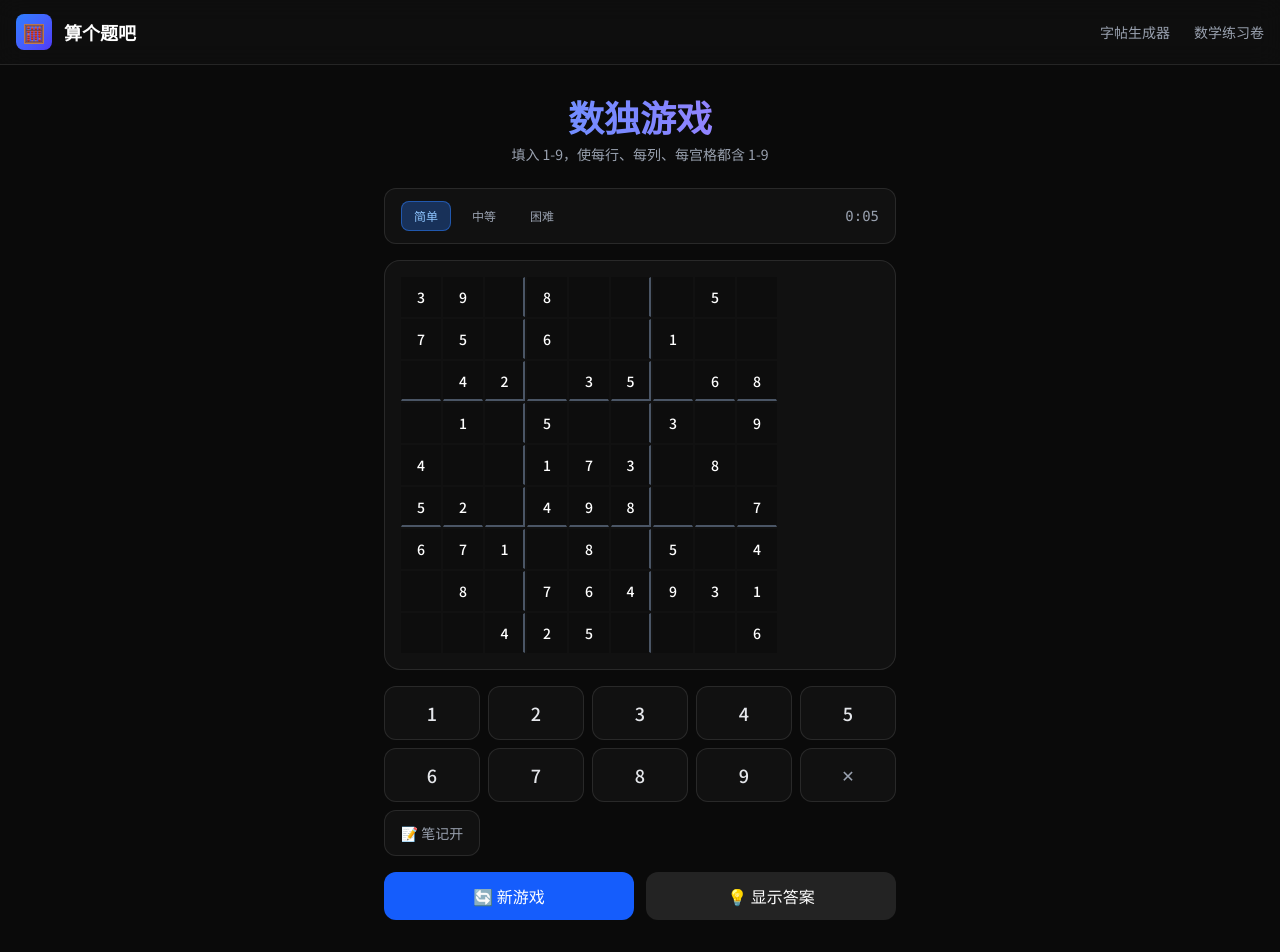
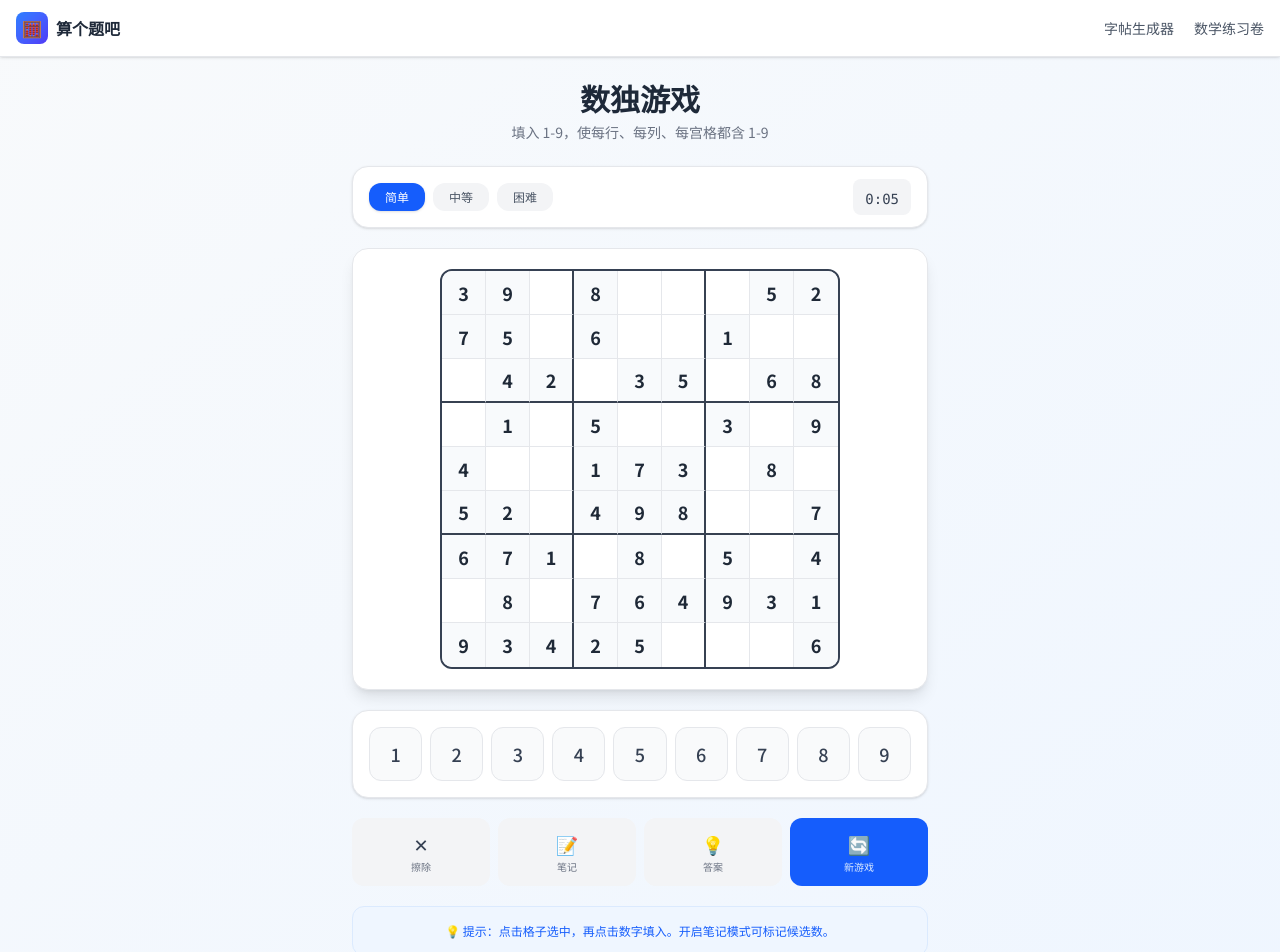
Before and after one commit to jm6-lang/math-worksheet, a Next.js app: page /tools/sudoku in a window 1280 px wide. Shown: the top 952 px of the page. Built offline with nearby package versions, Linux system fonts and the light colour scheme.

Commit message:
feat: 数独游戏-优化布局更美观

```diff
--- a/app/tools/sudoku/page.tsx
+++ b/app/tools/sudoku/page.tsx
@@ -1,6 +1,6 @@
 'use client';
 
-import { useState, useEffect, useCallback, useRef } from 'react';
+import { useState, useEffect, useCallback } from 'react';
 
 type Difficulty = 'easy' | 'medium' | 'hard';
 type CellValue = number | null;
@@ -16,7 +16,6 @@ function shuffle<T>(arr: T[]): T[] {
 }
 
 function generateSudoku(difficulty: Difficulty): { puzzle: Grid; solution: number[][] } {
-  // Fill grid with backtracking
   const grid: number[][] = Array.from({ length: 9 }, () => Array(9).fill(0));
 
   function isValid(g: number[][], row: number, col: number, num: number): boolean {
@@ -54,7 +53,7 @@ function generateSudoku(difficulty: Difficulty): { puzzle: Grid; solution: numbe
   fill(grid);
   const solution = grid.map(r => [...r]);
 
-  const removals: Record<Difficulty, number> = { easy: 35, medium: 45, hard: 54 };
+  const removals: Record<Difficulty, number> = { easy: 32, medium: 42, hard: 52 };
   const toRemove = removals[difficulty];
   const puzzle: Grid = grid.map(r => [...r]);
   const positions = shuffle(Array.from({ length: 81 }, (_, i) => [Math.floor(i / 9), i % 9] as [number, number]));
@@ -112,7 +111,7 @@ export default function SudokuPage() {
     return () => clearInterval(id);
   }, [isPlaying]);
 
-  const checkErrors = (g: Grid, er: Set<string>) => {
+  const checkErrors = useCallback((g: Grid) => {
     const ne = new Set<string>();
     for (let i = 0; i < 9; i++) {
       for (let j = 0; j < 9; j++) {
@@ -130,157 +129,165 @@ export default function SudokuPage() {
         }
       }
     }
-    er !== undefined && setErrors(ne);
+    setErrors(ne);
     return ne;
-  };
+  }, []);
 
-  const placeNumber = (num: number) => {
+  const placeNumber = useCallback((num: number) => {
     if (!selected || !isPlaying) return;
     const [r, c] = selected;
-    if (puzzle[r][c] !== null) return;
+    if (puzzle.length === 0 || puzzle[r][c] !== null) return;
 
-    const newGrid = userGrid.map(row => [...row]);
-    const newNotes = notes.map(row => row.map(cell => [...cell]));
-
+    setUserGrid(prev => {
+      const newGrid = prev.map(row => [...row]);
       if (notesMode) {
-      newNotes[r][c][num] = !newNotes[r][c][num];
-      setNotes(newNotes);
-    } else {
+        setNotes(n => {
+          const nn = n.map(row => row.map(cell => [...cell]));
+          nn[r][c][num] = !nn[r][c][num];
+          return nn;
+        });
+        return prev;
+      }
       newGrid[r][c] = num;
-      newNotes[r][c].fill(false);
-      setUserGrid(newGrid);
-      const ne = checkErrors(newGrid, errors);
-
+      const ne = checkErrors(newGrid);
       if (newGrid.every(row => row.every(cell => cell !== null)) && ne.size === 0) {
         setIsWon(true);
         setIsPlaying(false);
       }
-    }
-  };
+      return newGrid;
+    });
+  }, [selected, isPlaying, puzzle, notesMode, checkErrors]);
 
-  const eraseCell = () => {
-    if (!selected || !isPlaying) return;
+  const eraseCell = useCallback(() => {
+    if (!selected || !isPlaying || puzzle.length === 0) return;
     const [r, c] = selected;
     if (puzzle[r][c] !== null) return;
-    const newGrid = userGrid.map(row => [...row]);
+    setUserGrid(prev => {
+      const newGrid = prev.map(row => [...row]);
       newGrid[r][c] = null;
-    setUserGrid(newGrid);
+      return newGrid;
+    });
     setErrors(new Set());
-  };
+  }, [selected, isPlaying, puzzle]);
 
-  const getCellValue = (r: number, c: number) => {
-    if (showSolution) return solution[r][c];
-    return userGrid[r][c];
-  };
-
-  const isGiven = (r: number, c: number) => puzzle[r][c] !== null;
-
+  const getCellValue = (r: number, c: number) => showSolution ? solution[r]?.[c] : userGrid[r]?.[c];
+  const isGiven = (r: number, c: number) => puzzle.length > 0 && puzzle[r]?.[c] !== null;
   const isHighlighted = (r: number, c: number) => {
     if (!selected) return false;
     const [sr, sc] = selected;
     return r === sr || c === sc || (Math.floor(r / 3) === Math.floor(sr / 3) && Math.floor(c / 3) === Math.floor(sc / 3));
   };
 
-  const getCellErrors = (r: number, c: number) => errors.has(`${r}-${c}`);
-
-  // Handle empty state during SSR
+  // SSR guard
   if (puzzle.length === 0) {
     return (
-      <div className="min-h-screen bg-[#0a0a0a] text-white flex items-center justify-center">
+      <div className="min-h-screen bg-gray-100 flex items-center justify-center">
         <div className="text-center">
-          <div className="w-12 h-12 bg-gradient-to-br from-blue-500 to-indigo-600 rounded-xl flex items-center justify-center text-2xl mx-auto mb-4">🧮</div>
-          <p className="text-gray-400">加载中...</p>
+          <div className="w-14 h-14 bg-gradient-to-br from-blue-500 to-indigo-600 rounded-2xl flex items-center justify-center text-2xl mx-auto mb-4 shadow-lg">🧮</div>
+          <p className="text-gray-500">加载中...</p>
         </div>
       </div>
     );
   }
 
   return (
-    <div className="min-h-screen bg-[#0a0a0a] text-white">
+    <div className="min-h-screen bg-gradient-to-br from-slate-50 to-blue-50">
       {/* Nav */}
-      <nav className="fixed top-0 left-0 right-0 z-50 bg-[#0f0f0f]/90 backdrop-blur-md border-b border-white/10">
-        <div className="max-w-7xl mx-auto px-4 h-16 flex items-center justify-between">
-          <a href="/" className="flex items-center gap-3 hover:opacity-80 transition-opacity">
-            <div className="w-9 h-9 bg-gradient-to-br from-blue-500 to-indigo-600 rounded-lg flex items-center justify-center text-lg">🧮</div>
-            <span className="text-lg font-bold text-white">算个题吧</span>
+      <nav className="fixed top-0 left-0 right-0 z-50 bg-white/95 backdrop-blur-md border-b border-gray-200 shadow-sm">
+        <div className="max-w-7xl mx-auto px-4 h-14 flex items-center justify-between">
+          <a href="/" className="flex items-center gap-2 hover:opacity-80 transition-opacity">
+            <div className="w-8 h-8 bg-gradient-to-br from-blue-500 to-indigo-600 rounded-lg flex items-center justify-center text-base">🧮</div>
+            <span className="text-base font-bold text-gray-800">算个题吧</span>
           </a>
-          <div className="flex items-center gap-6">
-            <a href="/tools/calligraphy" className="text-sm text-gray-400 hover:text-white transition-colors">字帖生成器</a>
-            <a href="/" className="text-sm text-gray-400 hover:text-white transition-colors">数学练习卷</a>
+          <div className="flex items-center gap-5">
+            <a href="/tools/calligraphy" className="text-sm text-gray-600 hover:text-blue-600 transition-colors">字帖生成器</a>
+            <a href="/" className="text-sm text-gray-600 hover:text-blue-600 transition-colors">数学练习卷</a>
           </div>
         </div>
       </nav>
 
-      <div className="pt-24 pb-16 px-4">
-        <div className="max-w-lg mx-auto">
-          {/* Hero */}
+      <div className="pt-20 pb-12 px-4">
+        <div className="max-w-xl mx-auto">
+          {/* Header */}
           <div className="text-center mb-6">
-            <h1 className="text-4xl font-bold bg-gradient-to-r from-blue-400 via-indigo-400 to-purple-400 bg-clip-text text-transparent mb-2">
-              数独游戏
-            </h1>
-            <p className="text-gray-400 text-sm">填入 1-9，使每行、每列、每宫格都含 1-9</p>
+            <h1 className="text-3xl font-bold text-gray-800 mb-1.5">数独游戏</h1>
+            <p className="text-gray-500 text-sm">填入 1-9，使每行、每列、每宫格都含 1-9</p>
           </div>
 
-          {/* Win banner */}
+          {/* Win Banner */}
           {isWon && (
-            <div className="bg-green-500/20 border border-green-500/40 rounded-2xl p-4 mb-4 text-center">
-              <p className="text-green-400 text-xl font-bold mb-1">🎉 恭喜通关！</p>
-              <p className="text-gray-400 text-sm">用时 {fmtTime(timer)}</p>
+            <div className="bg-gradient-to-r from-green-500 to-emerald-500 rounded-2xl p-5 mb-5 text-center text-white shadow-lg">
+              <p className="text-xl font-bold mb-1">🎉 恭喜通关！</p>
+              <p className="text-green-100 text-sm">用时 {fmtTime(timer)}</p>
             </div>
           )}
 
-          {/* Top bar */}
-          <div className="flex items-center justify-between mb-4 bg-[#111] rounded-xl border border-white/10 px-4 py-3">
+          {/* Control Bar */}
+          <div className="bg-white rounded-2xl border border-gray-200 shadow-sm px-4 py-3 mb-5 flex items-center justify-between">
             <div className="flex gap-2">
               {(['easy', 'medium', 'hard'] as Difficulty[]).map(d => (
                 <button
                   key={d}
-                  onClick={() => { setDifficulty(d); }}
-                  className={`px-3 py-1.5 rounded-lg text-xs font-medium transition-colors ${
-                    difficulty === d ? 'bg-blue-500/30 text-blue-300 border border-blue-500/50' : 'text-gray-400 hover:text-white border border-transparent'
+                  onClick={() => setDifficulty(d)}
+                  className={`px-4 py-1.5 rounded-xl text-xs font-medium transition-all ${
+                    difficulty === d
+                      ? 'bg-blue-600 text-white shadow-sm'
+                      : 'bg-gray-100 text-gray-600 hover:bg-gray-200'
                   }`}
                 >
                   {{ easy: '简单', medium: '中等', hard: '困难' }[d]}
                 </button>
               ))}
             </div>
-            <div className="text-gray-400 text-sm font-mono">{fmtTime(timer)}</div>
+            <div className="flex items-center gap-3">
+              <div className="bg-gray-100 rounded-lg px-3 py-1.5">
+                <span className="text-gray-700 text-sm font-mono">{fmtTime(timer)}</span>
+              </div>
+            </div>
           </div>
 
-          {/* Grid */}
-          <div className="bg-[#111] rounded-2xl border border-white/10 p-4 mb-4">
-            <div className="inline-grid gap-[2px]" style={{ gridTemplateColumns: 'repeat(9, 1fr)' }}>
+          {/* Game Board */}
+          <div className="bg-white rounded-2xl border border-gray-200 shadow-lg p-5 mb-5">
+            <div className="flex justify-center">
+              <div className="inline-grid gap-0 rounded-xl overflow-hidden border-2 border-gray-700" style={{ gridTemplateColumns: 'repeat(9, 1fr)' }}>
                 {Array.from({ length: 81 }, (_, idx) => {
                   const r = Math.floor(idx / 9), c = idx % 9;
                   const val = getCellValue(r, c);
                   const given = isGiven(r, c);
                   const sel = selected && selected[0] === r && selected[1] === c;
                   const hl = isHighlighted(r, c);
-                const err = getCellErrors(r, c);
-                const cellNotes = notes[r][c];
-                const hasNotes = cellNotes.some(n => n);
+                  const err = errors.has(`${r}-${c}`);
+                  const cellNotes = notes[r]?.[c];
+                  const hasNotes = cellNotes?.some(n => n);
+                  const cellSize = 44;
 
                   return (
                     <button
                       key={idx}
                       onClick={() => setSelected([r, c])}
-                    className={`
-                      w-9 h-9 sm:w-10 sm:h-10 flex items-center justify-center text-sm font-medium transition-colors
-                      relative
-                      ${sel ? 'bg-blue-500/60 text-white z-10' : hl ? 'bg-white/10 text-white' : 'bg-[#0d0d0d] text-gray-200'}
-                      ${err ? 'text-red-400' : ''}
-                      ${given && !sel ? 'font-bold text-white' : ''}
-                      border border-transparent
-                      ${c === 2 || c === 5 ? 'border-r-2 border-r-gray-600' : ''}
-                      ${r === 2 || r === 5 ? 'border-b-2 border-b-gray-600' : ''}
-                    `}
+                      className="relative flex items-center justify-center font-medium transition-colors"
+                      style={{
+                        width: cellSize,
+                        height: cellSize,
+                        background: sel ? '#3b82f6' : hl ? '#eff6ff' : given ? '#f8fafc' : '#ffffff',
+                        borderRight: c === 2 || c === 5 ? '2px solid #374151' : c === 8 ? 'none' : '1px solid #e5e7eb',
+                        borderBottom: r === 2 || r === 5 ? '2px solid #374151' : r === 8 ? 'none' : '1px solid #e5e7eb',
+                      }}
                     >
-                    {val !== null ? (
-                      <span className={`${given ? '' : 'text-blue-300'}`}>{val}</span>
+                      {val !== null && val !== undefined ? (
+                        <span
+                          className={`text-lg ${given ? 'text-gray-800 font-bold' : 'text-blue-600'}`}
+                          style={{ color: err ? '#ef4444' : given ? '#1f2937' : '#2563eb' }}
+                        >
+                          {val}
+                        </span>
                       ) : hasNotes ? (
-                      <div className="grid grid-cols-3 gap-px w-full h-full p-0.5">
+                        <div className="grid grid-cols-3 gap-0 w-full h-full p-0.5">
                           {Array.from({ length: 9 }, (_, ni) => (
-                          <span key={ni} className={`text-[7px] text-center leading-none ${cellNotes[ni + 1] ? 'text-gray-500' : 'text-transparent'}`}>
+                            <span
+                              key={ni}
+                              className={`text-[8px] text-center leading-none ${cellNotes[ni + 1] ? 'text-gray-400' : 'text-transparent'}`}
+                            >
                               {ni + 1}
                             </span>
                           ))}
@@ -291,48 +298,62 @@ export default function SudokuPage() {
                 })}
               </div>
             </div>
+          </div>
 
-          {/* Number pad */}
-          <div className="grid grid-cols-5 gap-2 mb-4">
+          {/* Number Pad */}
+          <div className="bg-white rounded-2xl border border-gray-200 shadow-sm p-4 mb-5">
+            <div className="grid grid-cols-9 gap-2">
               {[1, 2, 3, 4, 5, 6, 7, 8, 9].map(n => (
                 <button
                   key={n}
                   onClick={() => placeNumber(n)}
-                className="py-3 rounded-xl bg-[#111] border border-white/10 text-lg font-medium text-gray-200 hover:bg-white/10 hover:border-white/30 active:scale-95 transition-all"
+                  className="py-3 rounded-xl bg-gray-50 hover:bg-blue-50 hover:text-blue-600 text-gray-700 text-lg font-medium transition-all active:scale-95 border border-gray-200"
                 >
                   {n}
                 </button>
               ))}
+            </div>
+          </div>
+
+          {/* Tools */}
+          <div className="grid grid-cols-4 gap-2 mb-5">
             <button
               onClick={eraseCell}
-              className="py-3 rounded-xl bg-[#111] border border-white/10 text-gray-400 hover:bg-white/10 hover:border-white/30 active:scale-95 transition-all flex items-center justify-center"
+              className="py-3 rounded-xl bg-gray-100 hover:bg-gray-200 text-gray-700 text-sm font-medium transition-all flex flex-col items-center gap-0.5"
             >
-              ✕
+              <span className="text-lg">✕</span>
+              <span className="text-[10px] text-gray-500">擦除</span>
             </button>
             <button
               onClick={() => setNotesMode(m => !m)}
-              className={`py-3 rounded-xl border text-sm font-medium transition-all flex items-center justify-center ${
-                notesMode ? 'bg-yellow-500/20 border-yellow-500/50 text-yellow-300' : 'bg-[#111] border-white/10 text-gray-400 hover:bg-white/10'
+              className={`py-3 rounded-xl text-sm font-medium transition-all flex flex-col items-center gap-0.5 ${
+                notesMode ? 'bg-amber-100 text-amber-700' : 'bg-gray-100 hover:bg-gray-200 text-gray-700'
               }`}
             >
-              📝{notesMode ? ' 笔记关' : ' 笔记开'}
+              <span className="text-lg">📝</span>
+              <span className="text-[10px] text-gray-500">{notesMode ? '笔记开' : '笔记'}</span>
+            </button>
+            <button
+              onClick={() => { setShowSolution(s => !s); setIsPlaying(false); }}
+              className="py-3 rounded-xl bg-gray-100 hover:bg-gray-200 text-gray-700 text-sm font-medium transition-all flex flex-col items-center gap-0.5"
+            >
+              <span className="text-lg">{showSolution ? '🙈' : '💡'}</span>
+              <span className="text-[10px] text-gray-500">{showSolution ? '隐藏' : '答案'}</span>
+            </button>
+            <button
+              onClick={newGame}
+              className="py-3 rounded-xl bg-blue-600 hover:bg-blue-700 text-white text-sm font-medium transition-all flex flex-col items-center gap-0.5"
+            >
+              <span className="text-lg">🔄</span>
+              <span className="text-[10px] text-blue-100">新游戏</span>
             </button>
           </div>
 
-          {/* Actions */}
-          <div className="flex gap-3">
-            <button
-              onClick={newGame}
-              className="flex-1 py-3 rounded-xl bg-blue-600 hover:bg-blue-700 text-white font-medium transition-colors"
-            >
-              🔄 新游戏
-            </button>
-            <button
-              onClick={() => { setShowSolution(s => !s); setIsPlaying(false); }}
-              className="flex-1 py-3 rounded-xl bg-white/10 hover:bg-white/20 text-white font-medium transition-colors"
-            >
-              {showSolution ? '🙈 隐藏答案' : '💡 显示答案'}
-            </button>
+          {/* Tips */}
+          <div className="bg-blue-50 rounded-xl p-4 border border-blue-100">
+            <p className="text-xs text-blue-600 text-center">
+              💡 提示：点击格子选中，再点击数字填入。开启笔记模式可标记候选数。
+            </p>
           </div>
         </div>
       </div>
```
Lines whose indentation alone changed are shown as unchanged.
